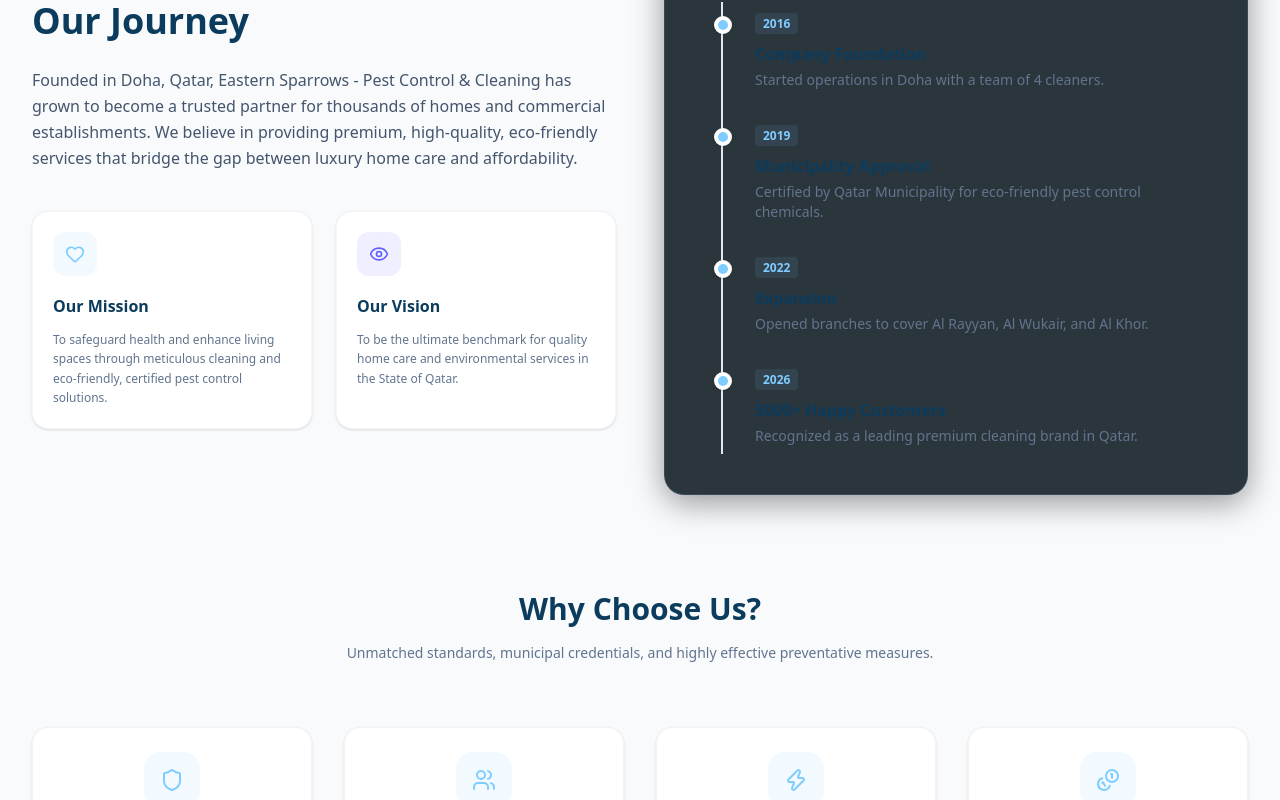
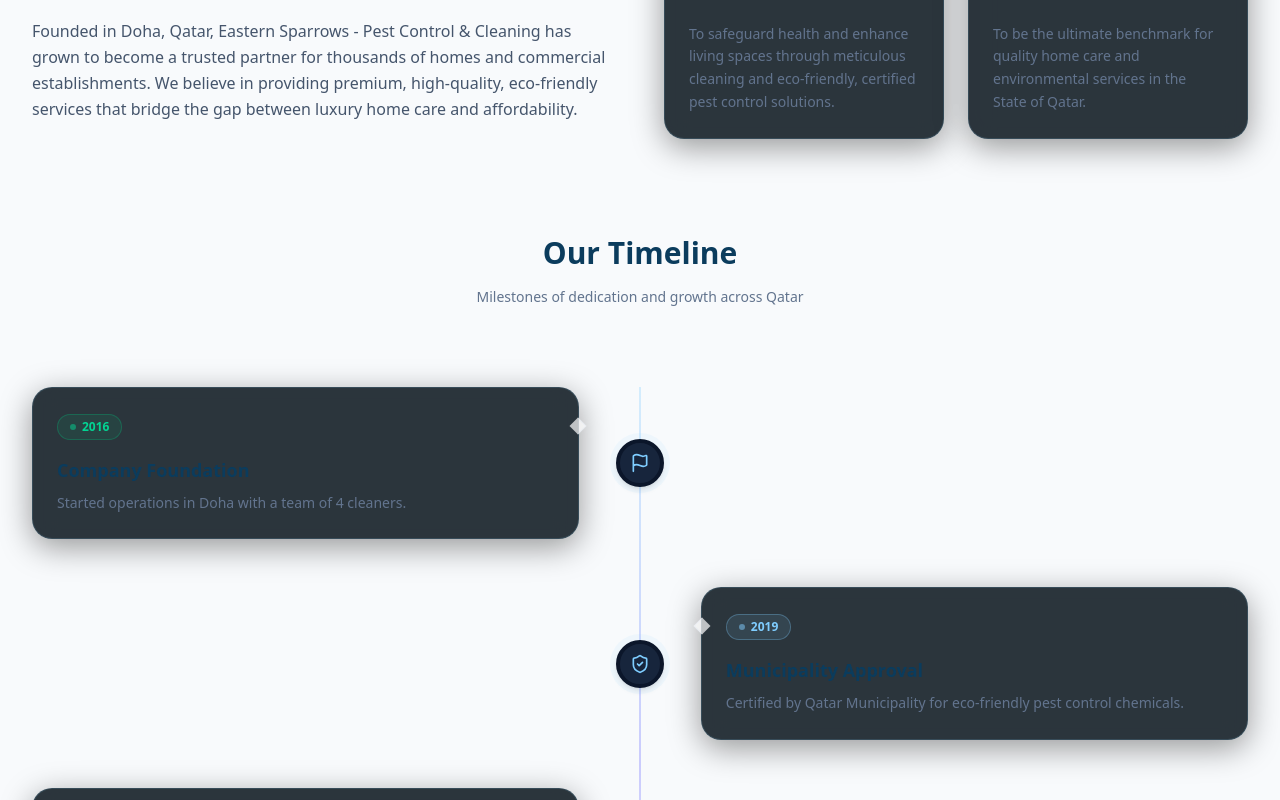
Before and after one commit to raveenn10-bit/eastern-sparrows, a Next.js app: page / in a window 1280 px wide. Shown: the part 5800-6600 px from the top of the page. Built offline with nearby package versions, Linux system fonts and the light colour scheme.

Commit message:
Redesign timeline section with alternating layout and spring animations

```diff
--- a/src/components/About.tsx
+++ b/src/components/About.tsx
@@ -2,7 +2,10 @@
 
 import React from 'react';
 import { useApp } from '@/context/AppContext';
-import { Shield, Users, Zap, Coins, CheckCircle2, Award, Heart, Eye } from 'lucide-react';
+import {
+  Shield, Users, Zap, Coins, CheckCircle2, Award, Heart, Eye,
+  Flag, ShieldCheck, MapPin, Trophy
+} from 'lucide-react';
 import { motion } from 'framer-motion';
 
 export default function About() {
@@ -24,10 +27,42 @@ export default function About() {
   ];
 
   const timeline = [
-    { year: "2016", titleEn: "Company Foundation", titleAr: "تأسيس الشركة", descEn: "Started operations in Doha with a team of 4 cleaners.", descAr: "انطلاق العمليات في الدوحة بفريق يضم 4 منظفين فقط." },
-    { year: "2019", titleEn: "Municipality Approval", titleAr: "الاعتماد البلدي", descEn: "Certified by Qatar Municipality for eco-friendly pest control chemicals.", descAr: "الحصول على تراخيص البلدية للمبيدات الصديقة للبيئة." },
-    { year: "2022", titleEn: "Expansion", titleAr: "التوسع الإقليمي", descEn: "Opened branches to cover Al Rayyan, Al Wukair, and Al Khor.", descAr: "افتتاح فروع جديدة لتغطية الريان والوكير والخور بالكامل." },
-    { year: "2026", titleEn: "5000+ Happy Customers", titleAr: "أكثر من 5000 عميل سعيد", descEn: "Recognized as a leading premium cleaning brand in Qatar.", descAr: "تصنيفنا كعلامة تجارية رائدة للخدمات المنزلية الفاخرة." }
+    {
+      year: "2016",
+      titleEn: "Company Foundation",
+      titleAr: "تأسيس الشركة",
+      descEn: "Started operations in Doha with a team of 4 cleaners.",
+      descAr: "انطلاق العمليات في الدوحة بفريق يضم 4 منظفين فقط.",
+      icon: Flag,
+      color: "border-emerald-500/30 text-emerald-400 bg-emerald-500/10"
+    },
+    {
+      year: "2019",
+      titleEn: "Municipality Approval",
+      titleAr: "الاعتماد البلدي",
+      descEn: "Certified by Qatar Municipality for eco-friendly pest control chemicals.",
+      descAr: "الحصول على تراخيص البلدية للمبيدات الصديقة للبيئة.",
+      icon: ShieldCheck,
+      color: "border-brandblue/30 text-brandblue bg-brandblue/10"
+    },
+    {
+      year: "2022",
+      titleEn: "Expansion",
+      titleAr: "التوسع الإقليمي",
+      descEn: "Opened branches to cover Al Rayyan, Al Wukair, and Al Khor.",
+      descAr: "افتتاح فروع جديدة لتغطية الريان والوكير والخور بالكامل.",
+      icon: MapPin,
+      color: "border-indigo-500/30 text-indigo-400 bg-indigo-500/10"
+    },
+    {
+      year: "2026",
+      titleEn: "5000+ Happy Customers",
+      titleAr: "أكثر من 5000 عميل سعيد",
+      descEn: "Recognized as a leading premium cleaning brand in Qatar.",
+      descAr: "تصنيفنا كعلامة تجارية رائدة للخدمات المنزلية الفاخرة.",
+      icon: Trophy,
+      color: "border-amber-500/30 text-amber-400 bg-amber-500/10"
+    }
   ];
 
   return (
@@ -35,13 +70,13 @@ export default function About() {
       <div className="max-w-7xl mx-auto px-4 sm:px-6 lg:px-8">
 
         {/* Story Intro Row */}
-        <div className="grid grid-cols-1 lg:grid-cols-2 gap-12 items-center mb-24">
+        <div className="grid grid-cols-1 lg:grid-cols-12 gap-12 items-center mb-24">
           <motion.div
-            initial={{ opacity: 0, x: isRtl ? 40 : -40 }}
-            whileInView={{ opacity: 1, x: 0 }}
+            initial={{ opacity: 0, y: 30 }}
+            whileInView={{ opacity: 1, y: 0 }}
             viewport={{ once: true }}
             transition={{ duration: 0.6 }}
-            className="space-y-6"
+            className="lg:col-span-6 space-y-6"
           >
             <div className="inline-flex items-center gap-2 px-3 py-1 rounded-full bg-brandblue/10 text-brandblue text-xs font-semibold">
               <Award className="w-4 h-4" />
@@ -50,70 +85,122 @@ export default function About() {
             <h2 className="text-3xl sm:text-4xl font-display font-extrabold text-navy-base dark:text-white leading-tight">
               {t.aboutStoryTitle}
             </h2>
-            <p className="text-slate-600 dark:text-slate-300 leading-relaxed font-light">
+            <p className="text-slate-600 dark:text-slate-300 leading-relaxed font-light text-base">
               {t.aboutStoryDesc}
             </p>
+          </motion.div>
 
           {/* Mission & Vision Cards */}
-            <div className="grid grid-cols-1 sm:grid-cols-2 gap-6 pt-4">
-              <div className="p-5 rounded-2xl bg-white dark:bg-slate-900 border border-slate-200/40 dark:border-slate-800/40 shadow-sm space-y-3">
-                <div className="p-3 bg-brandblue/10 text-brandblue rounded-xl inline-block">
-                  <Heart className="w-5 h-5" />
+          <motion.div
+            initial={{ opacity: 0, y: 30 }}
+            whileInView={{ opacity: 1, y: 0 }}
+            viewport={{ once: true }}
+            transition={{ duration: 0.6, delay: 0.2 }}
+            className="lg:col-span-6 grid grid-cols-1 sm:grid-cols-2 gap-6"
+          >
+            <div className="p-6 rounded-3xl bg-white/70 dark:bg-slate-900/60 border border-slate-200/50 dark:border-slate-800/50 glass-card space-y-4 hover:shadow-lg">
+              <div className="p-3 bg-brandblue/10 text-brandblue rounded-2xl inline-block">
+                <Heart className="w-6 h-6" />
               </div>
-                <h3 className="font-display font-bold text-base text-navy-base dark:text-white">
+              <h3 className="font-display font-bold text-lg text-navy-base dark:text-white">
                 {t.missionTitle}
               </h3>
-                <p className="text-xs text-slate-500 dark:text-slate-400 font-light leading-relaxed">
+              <p className="text-sm text-slate-500 dark:text-slate-400 font-light leading-relaxed">
                 {t.missionDesc}
               </p>
             </div>
 
-              <div className="p-5 rounded-2xl bg-white dark:bg-slate-900 border border-slate-200/40 dark:border-slate-800/40 shadow-sm space-y-3">
-                <div className="p-3 bg-indigo-500/10 text-indigo-500 rounded-xl inline-block">
-                  <Eye className="w-5 h-5" />
+            <div className="p-6 rounded-3xl bg-white/70 dark:bg-slate-900/60 border border-slate-200/50 dark:border-slate-800/50 glass-card space-y-4 hover:shadow-lg">
+              <div className="p-3 bg-indigo-500/10 text-indigo-500 rounded-2xl inline-block">
+                <Eye className="w-6 h-6" />
               </div>
-                <h3 className="font-display font-bold text-base text-navy-base dark:text-white">
+              <h3 className="font-display font-bold text-lg text-navy-base dark:text-white">
                 {t.visionTitle}
               </h3>
-                <p className="text-xs text-slate-500 dark:text-slate-400 font-light leading-relaxed">
+              <p className="text-sm text-slate-500 dark:text-slate-400 font-light leading-relaxed">
                 {t.visionDesc}
               </p>
             </div>
+          </motion.div>
+        </div>
+
+        {/* Dedicated Modern Alternating Timeline */}
+        <div className="mb-32 relative">
+          <div className="text-center max-w-2xl mx-auto mb-20 space-y-4">
+            <h3 className="text-2xl sm:text-3xl font-display font-extrabold text-navy-base dark:text-white">
+              {t.timelineTitle}
+            </h3>
+            <p className="text-sm text-slate-500 dark:text-slate-400 font-light">
+              {isRtl ? 'خطوات ثابتة من التميز والريادة في قطر' : 'Milestones of dedication and growth across Qatar'}
+            </p>
+          </div>
+
+          {/* Central Line Container */}
+          <div className="relative">
+            {/* Central Vertical Line (Desktop only) */}
+            <div className="absolute left-1/2 -translate-x-1/2 top-0 bottom-0 w-0.5 bg-gradient-to-b from-brandblue/30 via-indigo-500/30 to-brandblue/5 hidden md:block" />
+
+            {/* Left/Right Grid */}
+            <div className="space-y-12 relative">
+              {timeline.map((event, idx) => {
+                const isLeft = idx % 2 === 0;
+                const EventIcon = event.icon;
+
+                return (
+                  <div
+                    key={idx}
+                    className={`flex flex-col md:flex-row items-center justify-between w-full ${
+                      isLeft ? 'md:flex-row-reverse' : ''
+                    }`}
+                  >
+                    {/* Empty placeholder to balance layout on desktop */}
+                    <div className="w-full md:w-[45%] hidden md:block" />
+
+                    {/* Timeline Node marker with pulse */}
+                    <div className="relative z-10 hidden md:flex items-center justify-center w-12 h-12 rounded-full bg-slate-900 border-4 border-slate-950 shadow-md">
+                      <span className="absolute inset-0 rounded-full bg-brandblue/20 animate-ping scale-150 opacity-40" />
+                      <EventIcon className="w-5 h-5 text-brandblue" />
+                    </div>
+
+                    {/* Card Container */}
+                    <motion.div
+                      initial={{ opacity: 0, x: isLeft ? -50 : 50 }}
+                      whileInView={{ opacity: 1, x: 0 }}
+                      viewport={{ once: true, margin: "-100px" }}
+                      transition={{ type: 'spring', stiffness: 80, delay: 0.1 }}
+                      className="w-full md:w-[45%]"
+                    >
+                      <div className="glass-card p-6 bg-white/70 dark:bg-slate-900/60 border border-slate-200/50 dark:border-slate-800/50 shadow-lg relative group">
+
+                        {/* Year Badge */}
+                        <div className={`inline-flex items-center gap-1.5 px-3 py-1 rounded-full border text-xs font-bold ${event.color} mb-4`}>
+                          <span className="w-1.5 h-1.5 rounded-full bg-current animate-pulse" />
+                          {event.year}
+                        </div>
+
+                        {/* Title */}
+                        <h4 className="font-display font-extrabold text-base sm:text-lg text-navy-base dark:text-slate-100 group-hover:text-brandblue transition-colors">
+                          {isRtl ? event.titleAr : event.titleEn}
+                        </h4>
+
+                        {/* Description */}
+                        <p className="text-xs sm:text-sm text-slate-500 dark:text-slate-400 font-light mt-2 leading-relaxed">
+                          {isRtl ? event.descAr : event.descEn}
+                        </p>
+
+                        {/* Small triangle arrow pointer (Desktop only) */}
+                        <div className={`absolute top-8 w-3 h-3 bg-white/70 dark:bg-slate-900/60 border-slate-200/50 dark:border-slate-800/50 rotate-45 hidden md:block ${
+                          isLeft
+                            ? 'left-full -translate-x-1.5 border-t border-r'
+                            : 'right-full translate-x-1.5 border-b border-l'
+                        }`} />
                       </div>
                     </motion.div>
-
-          {/* Timeline Visual (Right) */}
-          <motion.div
-            initial={{ opacity: 0, x: isRtl ? -40 : 40 }}
-            whileInView={{ opacity: 1, x: 0 }}
-            viewport={{ once: true }}
-            transition={{ duration: 0.6 }}
-            className="relative p-6 sm:p-10 bg-white/50 dark:bg-slate-900/40 glass-card"
-          >
-            <h3 className="font-display font-bold text-xl text-navy-base dark:text-white mb-8 border-b border-slate-200/50 dark:border-slate-800/50 pb-4">
-              {t.timelineTitle}
-            </h3>
-
-            {/* Vertical Timeline */}
-            <div className="relative border-l-2 border-slate-200 dark:border-slate-800 ml-4 space-y-8 py-2">
-              {timeline.map((event, idx) => (
-                <div key={idx} className="relative pl-8">
-                  {/* Timeline Dot */}
-                  <div className="absolute -left-[9px] top-1.5 w-4.5 h-4.5 rounded-full bg-brandblue border-4 border-white dark:border-slate-950 shadow-sm" />
-
-                  <span className="text-xs font-bold text-brandblue bg-brandblue/10 px-2 py-0.5 rounded">
-                    {event.year}
-                  </span>
-                  <h4 className="font-display font-bold text-sm sm:text-base text-navy-base dark:text-slate-200 mt-2">
-                    {isRtl ? event.titleAr : event.titleEn}
-                  </h4>
-                  <p className="text-xs sm:text-sm text-slate-500 dark:text-slate-400 font-light mt-1">
-                    {isRtl ? event.descAr : event.descEn}
-                  </p>
                   </div>
-              ))}
+                );
+              })}
             </div>
-          </motion.div>
+          </div>
         </div>
 
         {/* Why Choose Us */}
```
Lines whose indentation alone changed are shown as unchanged.
